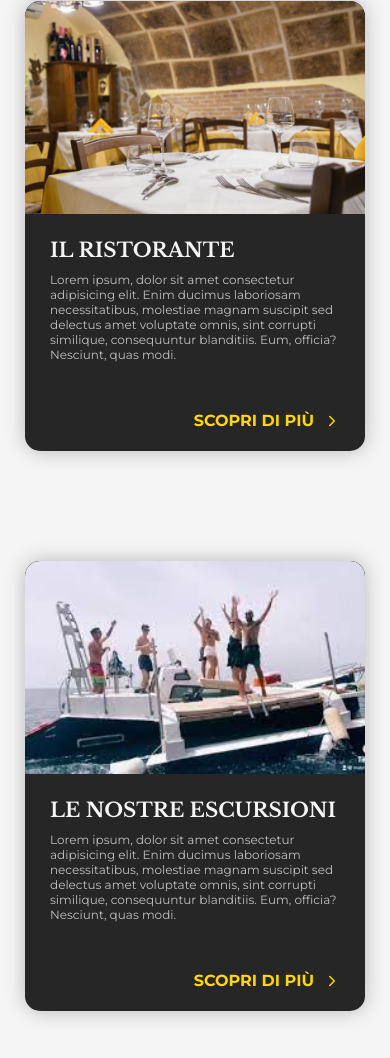
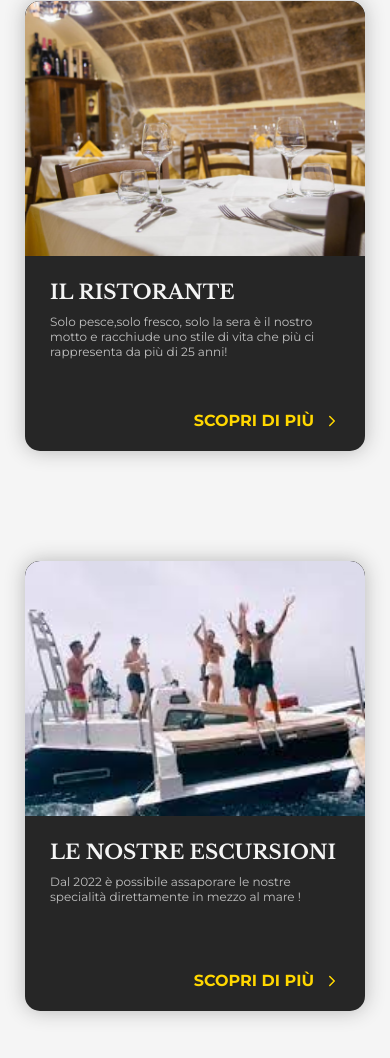
Before and after one commit to Andrea1302/mabrouk-project, a React app in the folder mabrouk/: page / in a window 390 px wide. Shown: the part 1225-2283 px from the top of the page. Built offline with nearby package versions, Linux system fonts and the light colour scheme.

Commit message:
fixed translations

```diff
--- a/mabrouk/src/assets/localization/en/translation.js
+++ b/mabrouk/src/assets/localization/en/translation.js
@@ -12,12 +12,12 @@ export const TRANSLATIONS_EN = {
     ristorante: {
       titolo: "THE RESTAURANT",
       descrizione:
-        "Lorem ipsum, dolor sit amet consectetur adipisicing elit. Enim ducimus laboriosam necessitatibus, molestiae magnam suscipit sed delectus amet voluptate omnis, sint corrupti similique, consequuntur blanditiis. Eum, officia? Nesciunt, quas modi.",
+        "Only fish, only fresh, only at dinner is our motto, and it encapsulates a lifestyle that has represented us for over 25 years!",
     },
     escursioni: {
       titolo: "BOAT EXCURSIONS",
       descrizione:
-        "Lorem ipsum, dolor sit amet consectetur adipisicing elit. Enim ducimus laboriosam necessitatibus, molestiae magnam suscipit sed delectus amet voluptate omnis, sint corrupti similique, consequuntur blanditiis. Eum, officia? Nesciunt, quas modi.",
+        "Starting from 2022, we also offer the possibility to enjoy our specialties directly in the middle of the sea!",
     },
   },
   discover: {
--- a/mabrouk/src/assets/localization/it/translation.js
+++ b/mabrouk/src/assets/localization/it/translation.js
@@ -12,12 +12,12 @@ export const TRANSLATIONS_IT = {
     ristorante: {
       titolo: "IL RISTORANTE",
       descrizione:
-        "Lorem ipsum, dolor sit amet consectetur adipisicing elit. Enim ducimus laboriosam necessitatibus, molestiae magnam suscipit sed delectus amet voluptate omnis, sint corrupti similique, consequuntur blanditiis. Eum, officia? Nesciunt, quas modi.",
+        "Solo pesce,solo fresco, solo la sera è il nostro motto e racchiude uno stile di vita che più ci rappresenta da più di 25 anni!",
     },
     escursioni: {
       titolo: "LE NOSTRE ESCURSIONI",
       descrizione:
-        "Lorem ipsum, dolor sit amet consectetur adipisicing elit. Enim ducimus laboriosam necessitatibus, molestiae magnam suscipit sed delectus amet voluptate omnis, sint corrupti similique, consequuntur blanditiis. Eum, officia? Nesciunt, quas modi.",
+        "Dal 2022 è possibile assaporare le nostre specialità direttamente in mezzo al mare !",
     },
   },
   discover: {
--- a/mabrouk/src/components/card/Card.scss
+++ b/mabrouk/src/components/card/Card.scss
@@ -2,7 +2,7 @@
 .card {
   margin-top: 80px;
   width: 40%;
-  height: 517px;
+  height: 500px;
   padding-bottom: 25px;
   box-shadow: 0px 0px 20px 0px $shadow-color;
   border-radius: 15px;
@@ -22,11 +22,11 @@
     flex-direction: column;
     padding: 0 25px 0;
     overflow-y: scroll;
-    height: 40%;
+    height: 30%;
   }
   .card_img {
     width: 100%;
-    height: 60%;
+    height: 70%;
     object-fit: cover;
     border-top-left-radius: 15px;
     border-top-right-radius: 15px;
@@ -54,9 +54,15 @@
       color: $gold-color;
       cursor: pointer;
       text-transform: uppercase;
+      &:hover {
+        opacity: 0.7;
+      }
     }
     ion-icon {
       color: $gold-color;
+      &:hover {
+        opacity: 0.7;
+      }
     }
   }
 }
@@ -73,10 +79,10 @@
     height: 450px;
     margin-bottom: 30px;
     .container_description {
-      height: 50%;
+      height: 40%;
     }
     .card_img {
-      height: 50%;
+      height: 60%;
     }
     &:hover {
       transform: unset;
--- a/mabrouk/src/components/discover/Discover.jsx
+++ b/mabrouk/src/components/discover/Discover.jsx
@@ -19,7 +19,7 @@ const cards = [
     alt: "restaurant-img",
     title: "card.ristorante.titolo",
     link: routes.RESTAURANT,
-    description: "card.escursioni.descrizione",
+    description: "card.ristorante.descrizione",
   },
   {
     id: 2,
```
